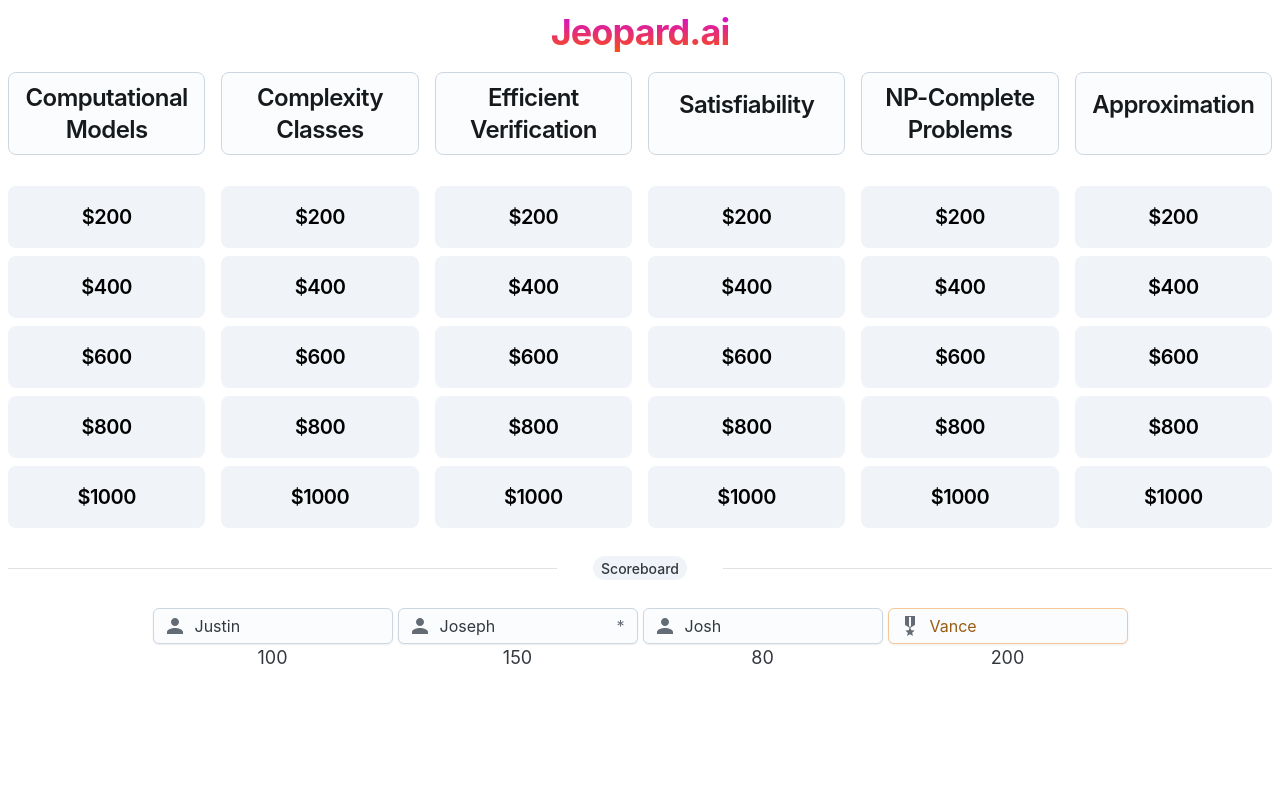
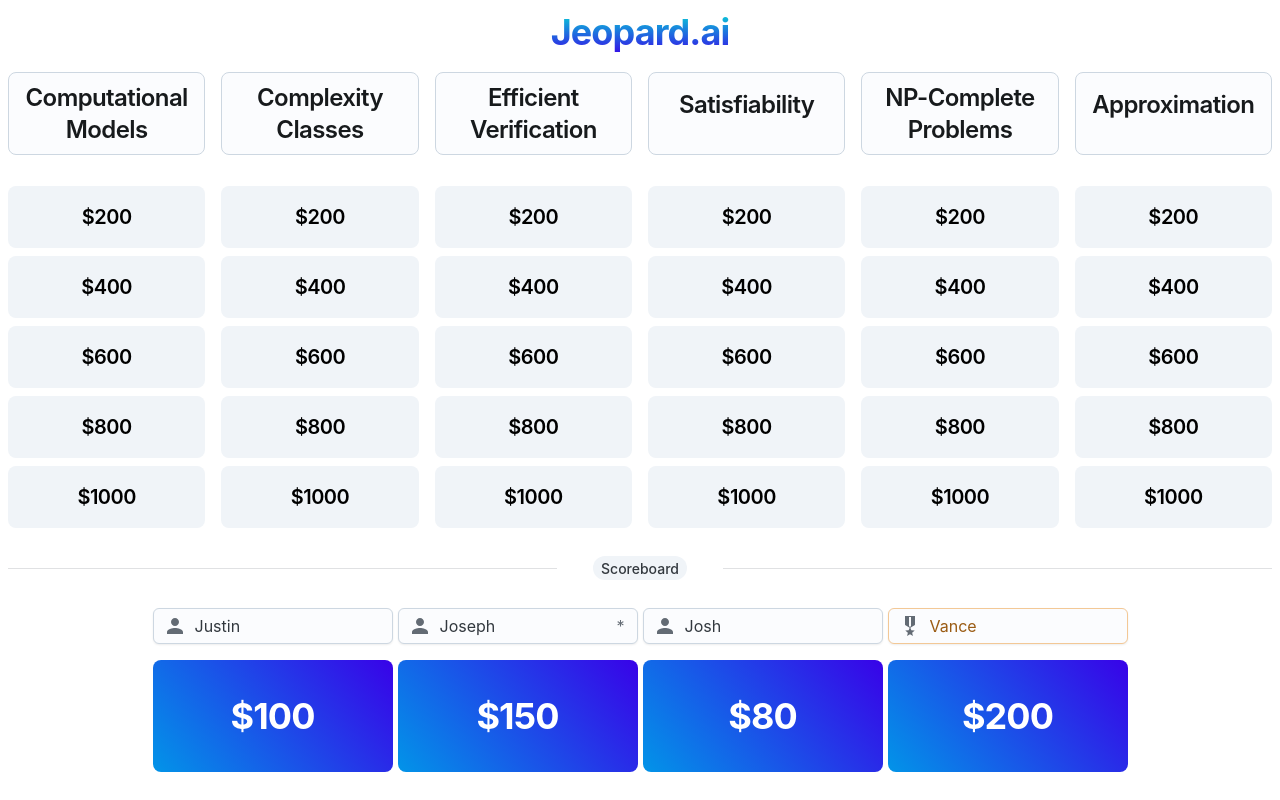
Before and after one commit to justinjpaul/jeopard.ai, a React (Vite) app in the folder app/: page / in a window 1280 px wide. Built offline with nearby package versions, Linux system fonts and the light colour scheme.

Commit message:
Add scoreboard styling

```diff
--- a/app/src/components/Header.tsx
+++ b/app/src/components/Header.tsx
@@ -6,7 +6,7 @@ const Header: React.FC = () => {
     <Typography
       level="h1"
       sx={{
-        backgroundImage: "linear-gradient(180deg, #cb00f5, #fd5800)",
+        backgroundImage: "linear-gradient(180deg, #02e8d5, #3802e8)",
         WebkitBackgroundClip: "text",
         color: "transparent",
         marginBottom: "1rem",
--- a/app/src/components/Scoreboard.tsx
+++ b/app/src/components/Scoreboard.tsx
@@ -1,4 +1,4 @@
-import { Grid, Input, Typography } from "@mui/joy";
+import { Grid, Input, Typography, Card, CardContent, CardCover } from "@mui/joy";
 import Person from "@mui/icons-material/Person";
 import MilitaryTechIcon from "@mui/icons-material/MilitaryTech";
 import { useRecoilState } from "recoil";
@@ -43,13 +43,25 @@ const Scoreboard = () => {
                   ? "warning"
                   : "neutral"
               }
-              sx={{ width: "auto", maxWidth: "15em" }}
+              sx={{ width: "auto", maxWidth: "15em", marginBottom: "1em" }}
             />
-            <Typography level="body-lg">{player.score}</Typography>
+            <Card
+              variant="soft"
+              sx={{
+                width: "13em", paddingY: "2em", backgroundImage: "linear-gradient(50deg, #0294e8, #3802e8)"
+              }}
+            >
+              <CardContent>
+                <Typography level="h1" textAlign="center" sx={{ color: player.score >= 0 ? "white" : "red" }}>
+                  ${player.score}
+                </Typography>
+              </CardContent>
+            </Card>
           </div>
         </Grid>
-      ))}
-    </Grid>
+      ))
+      }
+    </Grid >
   );
 };
 
```
